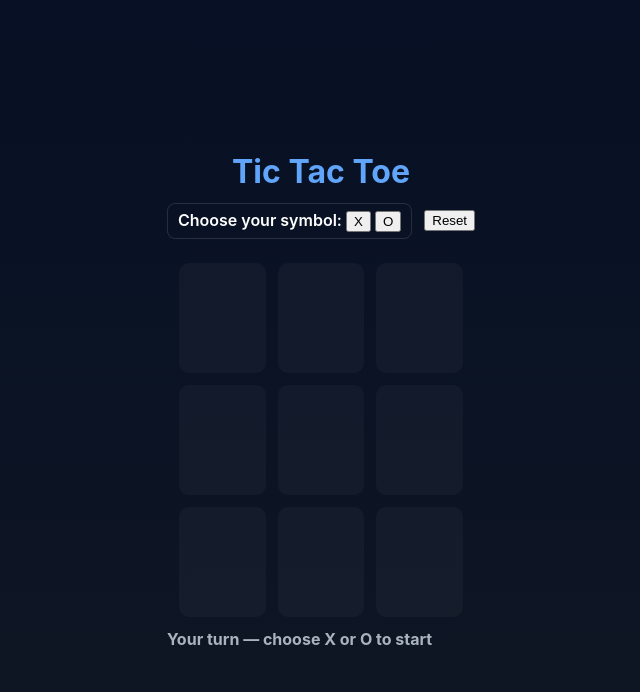
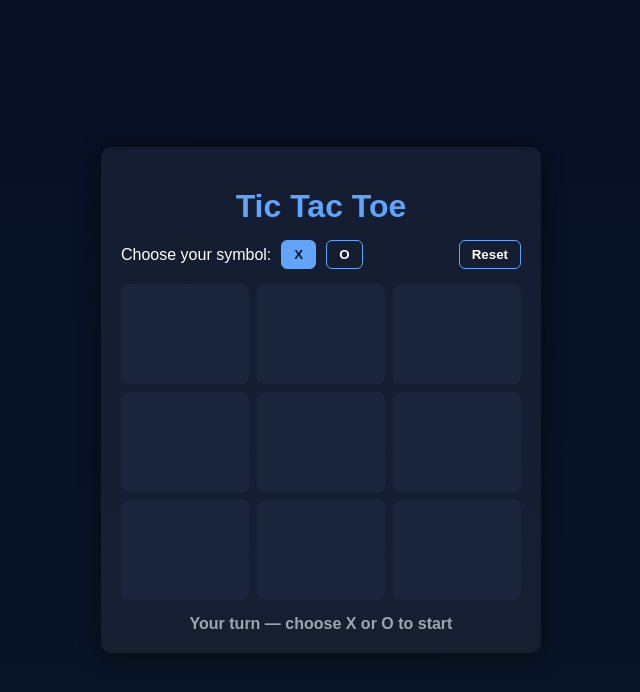
Before and after one commit to Jr1713/Tic-Tac-Toe-Game, a plain HTML site: page index.html in a window 1280 px wide. Shown: the whole page, without its empty margins (319-959 px from the left). Drawn offline with Linux system fonts and the light colour scheme.

Commit message:
Update style.css

```diff
--- a/style.css
+++ b/style.css
@@ -1,142 +1,98 @@
-:root{
-  --bg1:#071024;
-  --bg2:#0f1724;
-  --accent:#60a5fa;
-  --muted:#a8b3bf;
-  --xcol:#ff6b6b;
-  --ocol:#60ffa3;
-  --win: rgba(255,215,0,0.25);
+:root {
+  --bg: #0f1724;
+  --accent: #60a5fa;
+  --xcol: #ff6b6b;
+  --ocol: #60ffa3;
+  --muted: #9aa6b2;
 }
 
-*{box-sizing:border-box}
-body{
-  margin:0;
-  min-height:100vh;
-  display:flex;
-  align-items:center;
-  justify-content:center;
-  font-family:Inter, Poppins, system-ui, sans-serif;
-  background: linear-gradient(180deg,var(--bg1),var(--bg2));
-  color:#fff;
-  padding:20px;
+body {
+  margin: 0;
+  font-family: 'Poppins', sans-serif;
+  background: linear-gradient(180deg, #071024, #091426);
+  color: white;
+  display: flex;
+  justify-content: center;
+  align-items: center;
+  height: 100vh;
 }
 
-.ttt-app{
-  width:100%;
-  max-width:720px;
-  background: rgba(255,255,255,0.04);
-  border-radius:12px;
-  padding:18px;
-  box-shadow: 0 8px 30px rgba(0,0,0,0.6);
+.container {
+  background: rgba(255,255,255,0.05);
+  padding: 20px;
+  border-radius: 10px;
+  text-align: center;
+  box-shadow: 0 0 20px rgba(0,0,0,0.5);
+  width: 90%;
+  max-width: 400px;
 }
 
-h1{
-  margin:0 0 12px 0;
-  color:var(--accent);
-  font-weight:700;
-  text-align:center;
+h1 {
+  color: var(--accent);
+  margin-bottom: 15px;
 }
 
-.controls{
-  display:flex;
-  gap:12px;
-  justify-content:space-between;
-  align-items:center;
-  flex-wrap:wrap;
-  margin-bottom:12px;
+.controls {
+  display: flex;
+  justify-content: space-between;
+  margin-bottom: 15px;
+  align-items: center;
 }
 
-.mode-btn, .choice, .action-btn {
-  background:transparent;
-  border:1px solid rgba(255,255,255,0.12);
-  color:#fff;
-  padding:6px 10px;
-  border-radius:8px;
-  cursor:pointer;
-  font-weight:600;
+.choice {
+  display: flex;
+  align-items: center;
+  gap: 10px;
 }
 
-.mode-btn.active, .choice.active {
-  background:var(--accent);
-  color:#071024;
-  border-color:var(--accent);
+.choice-btn, .reset-btn {
+  padding: 6px 12px;
+  background: transparent;
+  border: 1px solid var(--accent);
+  color: white;
+  border-radius: 6px;
+  cursor: pointer;
+  font-weight: 600;
 }
 
-.choose{display:flex;gap:8px;align-items:center}
-.modes{display:flex;gap:6px;align-items:center}
-.toggles{display:flex;align-items:center;gap:8px}
-
-.scoreboard{
-  display:flex;
-  gap:12px;
-  justify-content:center;
-  margin-bottom:14px;
-  flex-wrap:wrap;
-}
-.score{color:var(--muted); font-weight:600}
-
-.board{
-  display:grid;
-  grid-template-columns:repeat(3, 1fr);
-  gap:12px;
-  margin:0 auto;
-  max-width:420px;
-  padding:12px;
+.choice-btn.active {
+  background: var(--accent);
+  color: #0a1324;
 }
 
-.cell{
-  background:rgba(255,255,255,0.03);
-  height:110px;
-  border-radius:10px;
-  display:flex;
-  align-items:center;
-  justify-content:center;
-  font-size:2.6rem;
-  cursor:pointer;
-  user-select:none;
-  transition:transform .12s ease, background .12s ease;
-  -webkit-tap-highlight-color: transparent;
-}
-.cell:active{transform:translateY(2px)}
-.cell.x{ color:var(--xcol) }
-.cell.o{ color:var(--ocol) }
-
-.cell.win{
-  animation:winPulse .8s ease forwards;
-  box-shadow: 0 12px 30px var(--win);
-  transform:translateY(-6px) scale(1.03);
+.board {
+  display: grid;
+  grid-template-columns: repeat(3, 1fr);
+  gap: 8px;
+  width: 100%;
+  margin: 0 auto;
 }
 
-@keyframes winPulse{
-  0%{ filter: drop-shadow(0 0 0 rgba(255,215,0,0)); transform:scale(1) }
-  50%{ filter: drop-shadow(0 8px 20px rgba(255,215,0,0.2)); transform:scale(1.12) }
-  100%{ filter: drop-shadow(0 8px 20px rgba(255,215,0,0.12)); transform:scale(1.05) }
+.cell {
+  background: #1a243a;
+  height: 100px;
+  display: flex;
+  justify-content: center;
+  align-items: center;
+  font-size: 2.5rem;
+  cursor: pointer;
+  border-radius: 8px;
+  transition: 0.2s;
 }
 
-.status-row{
-  display:flex;
-  justify-content:space-between;
-  align-items:center;
-  gap:12px;
-  margin-top:14px;
-  flex-wrap:wrap;
+.cell.x { color: var(--xcol); }
+.cell.o { color: var(--ocol); }
+
+.cell:hover {
+  background: rgba(255,255,255,0.1);
 }
-.message{ color:var(--muted); font-weight:700 }
 
-.actions{ display:flex; gap:8px; align-items:center }
+.message {
+  margin-top: 15px;
+  color: var(--muted);
+  font-weight: 600;
+}
 
-.future{
-  margin-top:16px;
-  background:rgba(255,255,255,0.02);
-  border-radius:8px;
-  padding:10px;
-  color:var(--muted);
+@media (max-width: 500px) {
+  .cell { height: 80px; font-size: 2rem; }
 }
-.future h3{ margin:0 0 8px 0; color:var(--accent) }
-.future ul{ margin:0; padding-left:18px; text-align:left }
-
-@media (max-width:560px){
-  .cell{ height:86px; font-size:2.0rem }
-  .board{ gap:8px; padding:8px }
-  .controls{gap:8px}
-}
```
